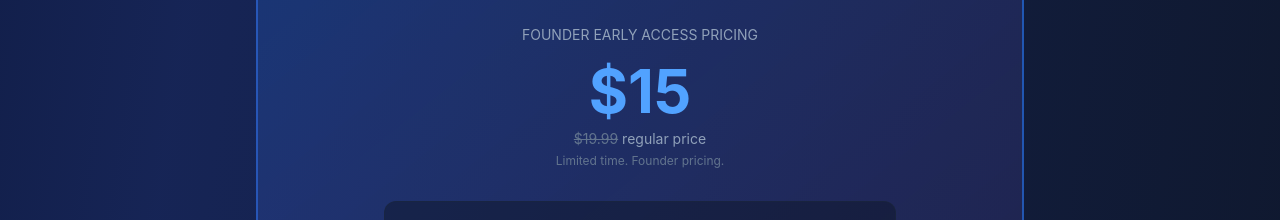
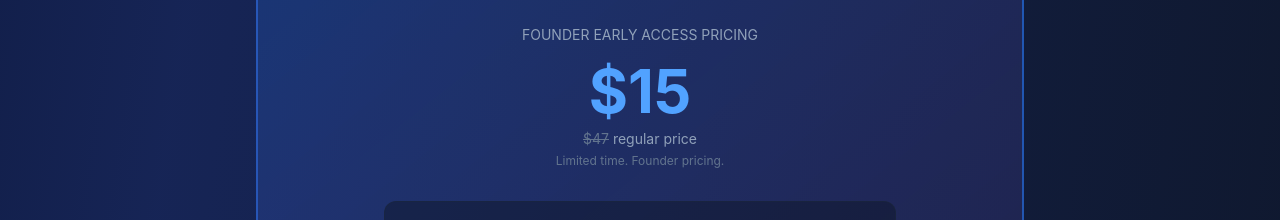
Before and after one commit to talentopaischile/focusbrain-landing, a React (Vite) app: page / in a window 1280 px wide. Shown: the part 7588-7808 px from the top of the page. Built offline with nearby package versions, Linux system fonts and the light colour scheme.

Commit message:
Update regular price from .99 to  USD

```diff
--- a/src/App.jsx
+++ b/src/App.jsx
@@ -348,7 +348,7 @@ export default function FocusBrainLanding() {
             </div>
 
             <p className="text-slate-400 text-sm mb-1">
-              <span className="line-through text-slate-500">$19.99</span> regular price
+              <span className="line-through text-slate-500">$47</span> regular price
             </p>
             <p className="text-slate-500 text-xs mb-8">Limited time. Founder pricing.</p>
 
```
